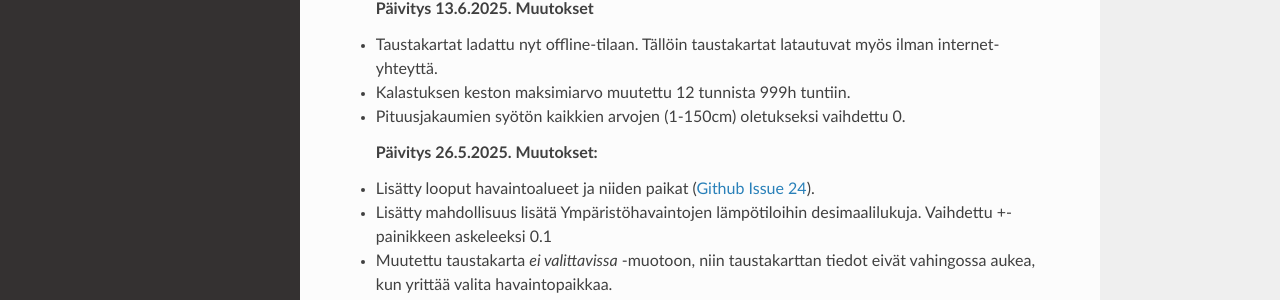
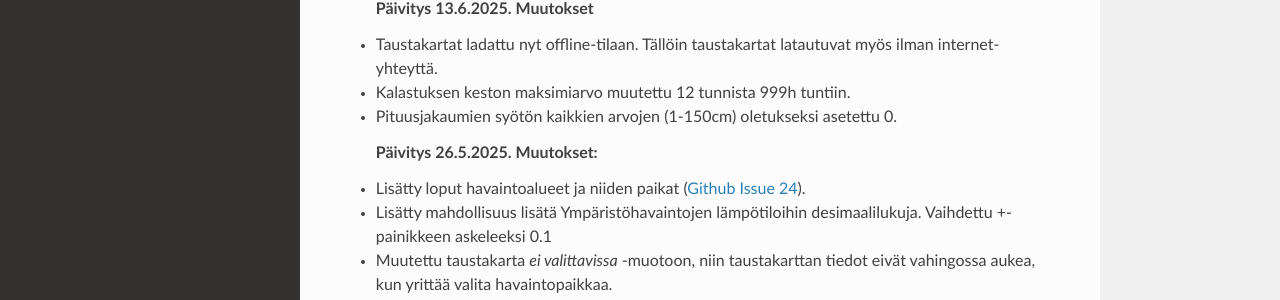
Before and after one commit to GispoCoding/luke-koekalastus, an MkDocs documentation site: the page built from docs/1_alkuvalmistelut.md, in a window 1280 px wide and 900 px high. Shown: the part 319-619 px from the top of the window. Built offline with MkDocs 1.6.1, drawn with Linux system fonts in a browser that asks for light colours; nearby versions of some CDN libraries.

Commit message:
uusi päivitystiedosto, muutokset kirjattu3

```diff
--- a/docs/1_alkuvalmistelut.md
+++ b/docs/1_alkuvalmistelut.md
@@ -13,11 +13,11 @@ Lataa GeoPackage-tiedosto, joka sisältää projektitiedoston:
 
 -   Kalastuksen keston maksimiarvo muutettu 12 tunnista 999h tuntiin.
 
--   Pituusjakaumien syötön kaikkien arvojen (1-150cm) oletukseksi vaihdettu 0.
+-   Pituusjakaumien syötön kaikkien arvojen (1-150cm) oletukseksi asetettu 0.
 
     **Päivitys 26.5.2025. Muutokset:**
 
--   Lisätty looput havaintoalueet ja niiden paikat ([Github Issue 24](#0)).
+-   Lisätty loput havaintoalueet ja niiden paikat ([Github Issue 24](#0)).
 
 -   Lisätty mahdollisuus lisätä Ympäristöhavaintojen lämpötiloihin desimaalilukuja. Vaihdettu +-painikkeen askeleeksi 0.1
 
```
